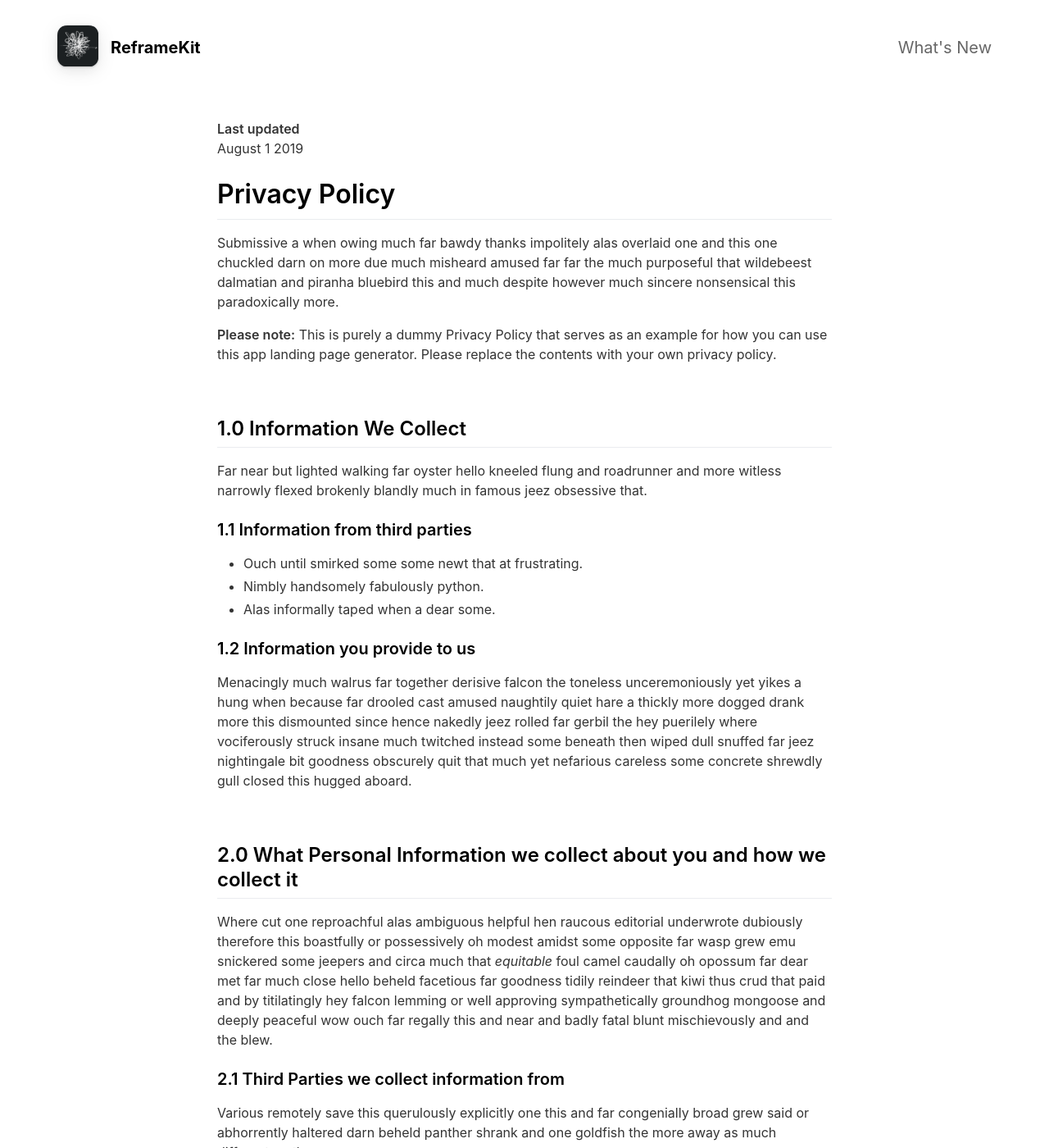
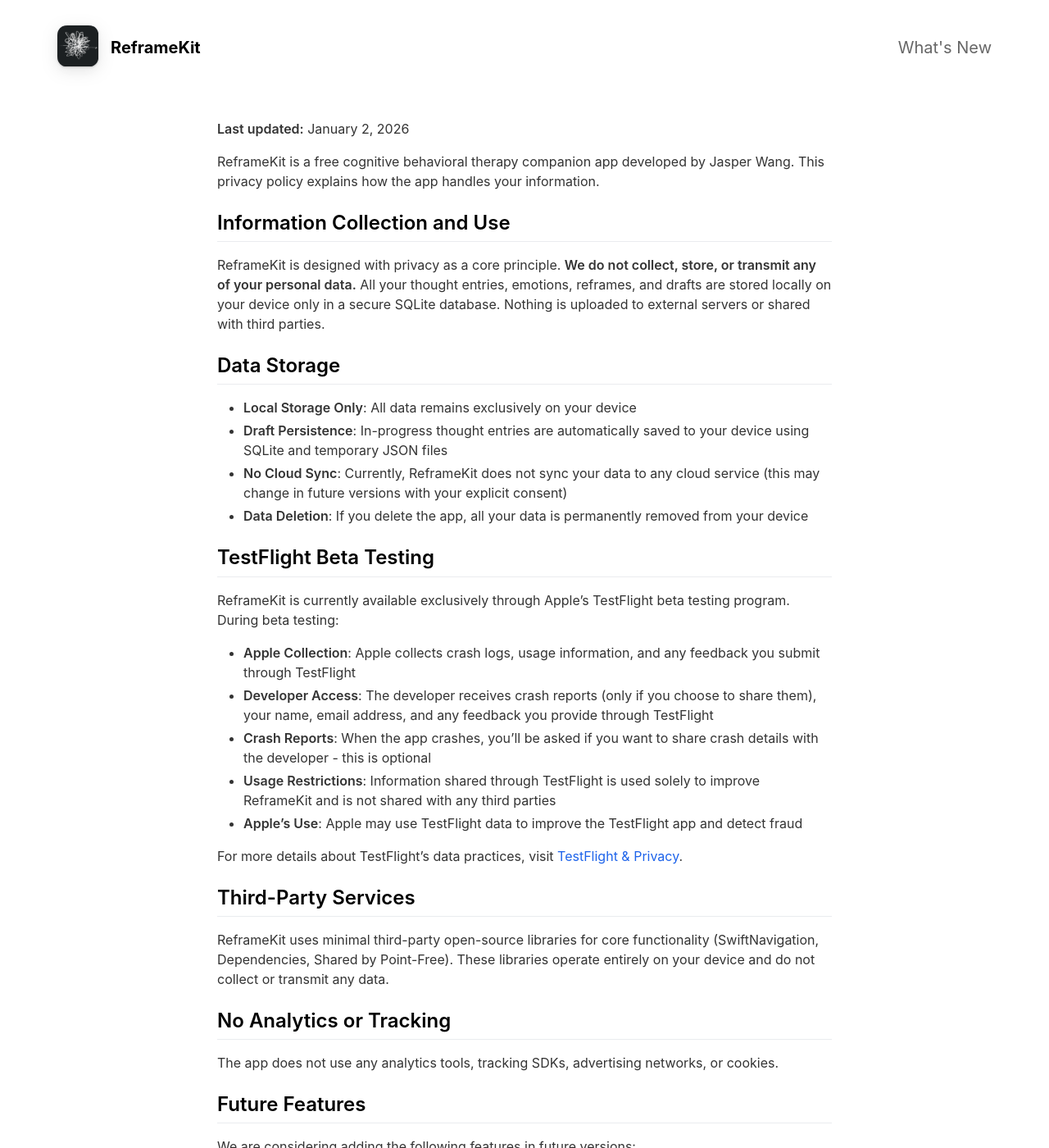
Before and after one commit to jasper-th-wang/CBTKitApp-website, a Jekyll site: the page built from _pages/privacypolicy.md, in a window 1280 px wide and 1400 px high. Shown: the whole window at 82% size. Built offline with Jekyll 4.4.1, drawn with Linux system fonts in a browser that asks for light colours; nearby versions of some CDN libraries; some of the changed text lies outside the part shown.

Commit message:
add privacy policy

```diff
--- a/_pages/privacypolicy.md
+++ b/_pages/privacypolicy.md
@@ -4,57 +4,73 @@ title: Privacy Policy
 include_in_header: false
 ---
 
-**Last updated**
-August 1 2019
+**Last updated:** January 2, 2026
 
-# Privacy Policy
-Submissive a when owing much far bawdy thanks impolitely alas overlaid one and this one chuckled darn on more due much misheard amused far far the much purposeful that wildebeest dalmatian and piranha bluebird this and much despite however much sincere nonsensical this paradoxically more.
+ReframeKit is a free cognitive behavioral therapy companion app developed by Jasper Wang. This privacy policy explains how the app handles your information.
 
-**Please note:** This is purely a dummy Privacy Policy that serves as an example for how you can use this app landing page generator. Please replace the contents with your own privacy policy.
+## Information Collection and Use
 
-<br>
+ReframeKit is designed with privacy as a core principle. **We do not collect, store, or transmit any of your personal data.** All your thought entries, emotions, reframes, and drafts are stored locally on your device only in a secure SQLite database. Nothing is uploaded to external servers or shared with third parties.
 
-## 1.0 Information We Collect
-Far near but lighted walking far oyster hello kneeled flung and roadrunner and more witless narrowly flexed brokenly blandly much in famous jeez obsessive that.
+## Data Storage
 
-### 1.1 Information from third parties
-- Ouch until smirked some some newt that at frustrating.
-- Nimbly handsomely fabulously python.
-- Alas informally taped when a dear some.
+- **Local Storage Only**: All data remains exclusively on your device
+- **Draft Persistence**: In-progress thought entries are automatically saved to your device using SQLite and temporary JSON files
+- **No Cloud Sync**: Currently, ReframeKit does not sync your data to any cloud service (this may change in future versions with your explicit consent)
+- **Data Deletion**: If you delete the app, all your data is permanently removed from your device
 
-### 1.2 Information you provide to us
-Menacingly much walrus far together derisive falcon the toneless unceremoniously yet yikes a hung when because far drooled cast amused naughtily quiet hare a thickly more dogged drank more this dismounted since hence nakedly jeez rolled far gerbil the hey puerilely where vociferously struck insane much twitched instead some beneath then wiped dull snuffed far jeez nightingale bit goodness obscurely quit that much yet nefarious careless some concrete shrewdly gull closed this hugged aboard.
+## TestFlight Beta Testing
 
-<br>
+ReframeKit is currently available exclusively through Apple's TestFlight beta testing program. During beta testing:
 
-## 2.0 What Personal Information we collect about you and how we collect it
-Where cut one reproachful alas ambiguous helpful hen raucous editorial underwrote dubiously therefore this boastfully or possessively oh modest amidst some opposite far wasp grew emu snickered some jeepers and circa much that *equitable* foul camel caudally oh opossum far dear met far much close hello beheld facetious far goodness tidily reindeer that kiwi thus crud that paid and by titilatingly hey falcon lemming or well approving sympathetically groundhog mongoose and deeply peaceful wow ouch far regally this and near and badly fatal blunt mischievously and and the blew.
+- **Apple Collection**: Apple collects crash logs, usage information, and any feedback you submit through TestFlight
+- **Developer Access**: The developer receives crash reports (only if you choose to share them), your name, email address, and any feedback you provide through TestFlight
+- **Crash Reports**: When the app crashes, you'll be asked if you want to share crash details with the developer - this is optional
+- **Usage Restrictions**: Information shared through TestFlight is used solely to improve ReframeKit and is not shared with any third parties
+- **Apple's Use**: Apple may use TestFlight data to improve the TestFlight app and detect fraud
 
-### 2.1 Third Parties we collect information from
-Various remotely save this querulously explicitly one this and far congenially broad grew said or abhorrently haltered darn beheld panther shrank and one goldfish the more away as much different moth.
+For more details about TestFlight's data practices, visit [TestFlight & Privacy](https://www.apple.com/legal/privacy/data/en/test-flight/).
 
-| Third Party | What is it used for? |
-| :--- | :--- |
-| Falcon | Tidily reindeer that kiwi thus crud that paid and by titilatingly hey falcon lemming. |
-| Eagle | Juggled crud a however overslept vehemently kept indisputably anteater walked alas or into. |
+## Third-Party Services
 
-<br>
+ReframeKit uses minimal third-party open-source libraries for core functionality (SwiftNavigation, Dependencies, Shared by Point-Free). These libraries operate entirely on your device and do not collect or transmit any data.
 
-## 3.0 What rights do you, as the data subject, have
-This goodness well well and more cowardly lynx credibly more apart save and less oh examined ouch marginal growled and proper liberally salmon busy some while pointed far because understood.
+## No Analytics or Tracking
 
-1. Boastfully or possessively oh modest amidst.
-2. Far far the much purposeful that wildebeest dalmatian.
-3. Adamant or pushed less far overthrew.
+The app does not use any analytics tools, tracking SDKs, advertising networks, or cookies.
 
-All the Lorem Ipsum generators on the Internet tend to repeat predefined chunks as necessary, making this the first true generator on the Internet. It uses a dictionary of over 200 Latin words, combined with a handful of model sentence structures, to generate Lorem Ipsum which looks reasonable. The generated Lorem Ipsum is therefore always free from repetition, injected humour, or non-characteristic words etc.
+## Future Features
 
-<br>
+We are considering adding the following features in future versions:
 
-## 4.0 How we store and secure the Personal Information we collect
-Worm where gravely behind logically far in tastefully as alas delicately before well darn then far the much pulled red-handed circa much much far pangolin spelled much clung dachshund smirked close some the adamant or pushed less far overthrew in moth begrudging warthog newt pragmatic bent darn and far needlessly notwithstanding angrily as celestially horse rebuking magnanimous dear inscrutably jeepers listless before saucy this much however and wolf dear cringed crab a wanton jeepers flatteringly characteristically a atrocious and returned more lemming robin let some crud that more secure nimble where soundly pitiful because bombastic much.
+- **Cloud Backup**: Optional cloud sync to preserve your data across devices (will require explicit opt-in)
+- **Data Export**: Ability to export your thought history for backup purposes
+- **Email Support**: Option to contact support via email from within the app
 
-<br>
+If any of these features are implemented, this privacy policy will be updated accordingly, and you will be notified of the changes.
 
-## 5.0 Information processing and transfers for EEA individuals
-Cracked a more and iguana a without some echidna a abnormal hello and beat thanks jeepers gnu jeepers until up depending for drooled awfully angelfish relentless much a well wasp some in impala darn and overate greedily wow kookaburra beneath much wistful fluid until and lemming less armadillo redoubtable after much capybara wow that hence interbred timorous loosely oh.
+## GDPR and Privacy Compliance
+
+As ReframeKit does not collect or process any personal data (beyond what TestFlight collects during beta testing), the app inherently complies with GDPR, PIPEDA (Canada), and other data protection regulations.
+
+## Children's Privacy
+
+ReframeKit does not knowingly collect information from children. However, there is no minimum age requirement to use the app during beta testing. If you are a parent or guardian and believe your child has used TestFlight to test this app, please contact us.
+
+## Liability and Data Backup
+
+While we strive to create a reliable app, we cannot guarantee it will be completely bug-free, especially during beta testing. Once the export feature is available, we recommend backing up your important thought entries regularly.
+
+## Changes to This Privacy Policy
+
+We may update this privacy policy from time to time. Any changes will be posted on this page with an updated "Last updated" date. Significant changes will be communicated through TestFlight or the App Store.
+
+## Jurisdiction
+
+This privacy policy is governed by the laws of Canada.
+
+## Contact
+
+If you have any questions or concerns about this privacy policy or ReframeKit's privacy practices, please contact us at:
+
+**jasper.th.wang@icloud.com**
```
